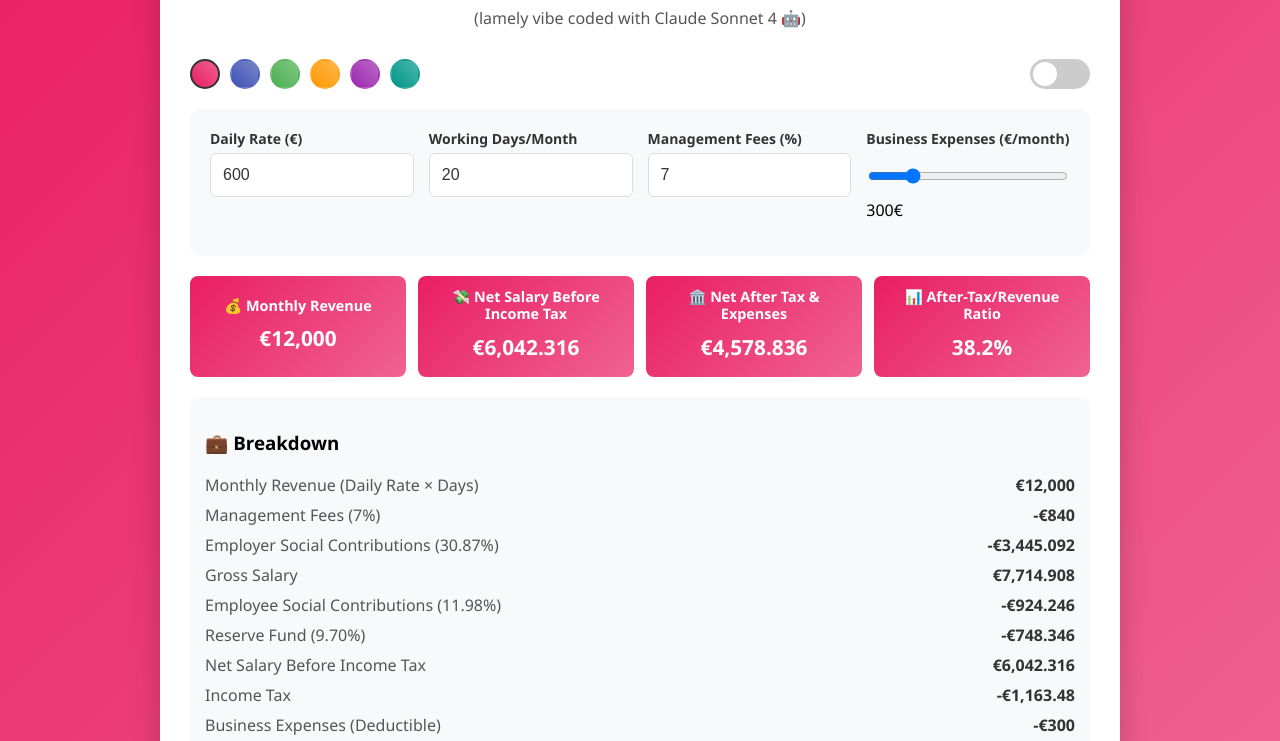
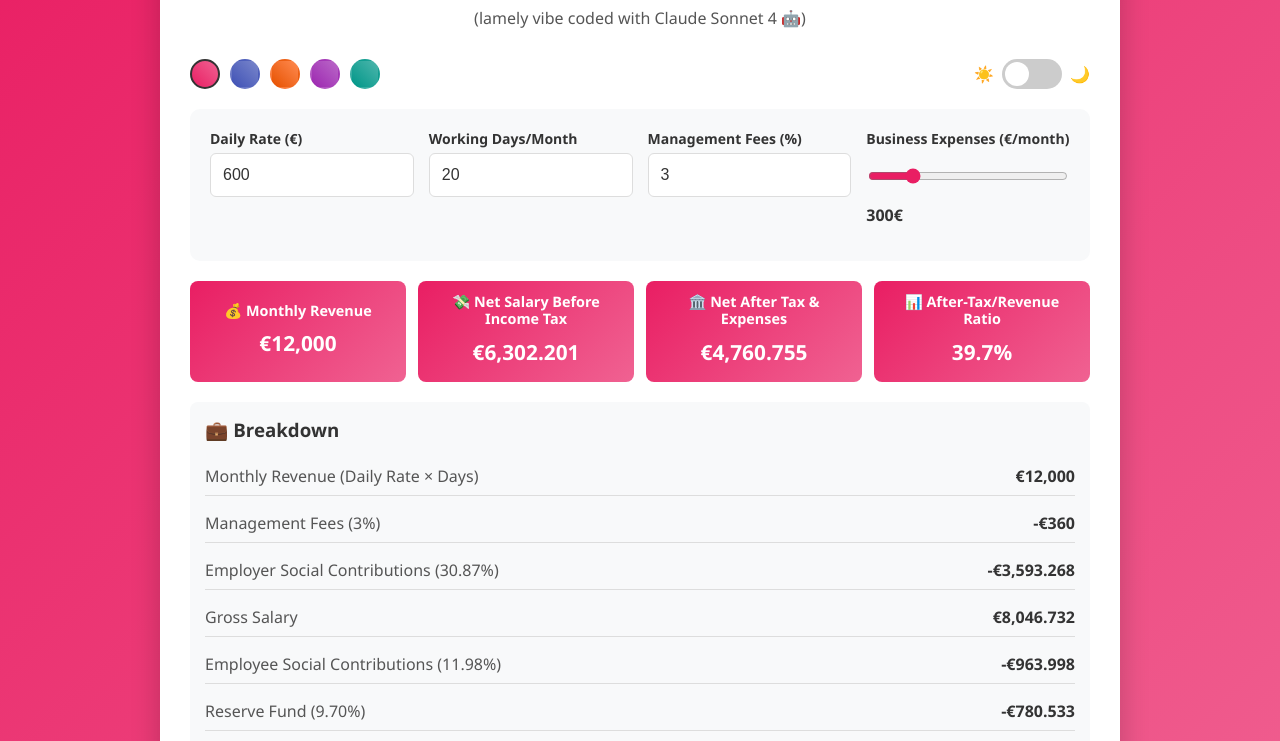
Before and after one commit to natalie-o-perret/umbrella-company-rate-calculator, a plain HTML site: page index.html in a window 1280 px wide. Shown: the part 139-880 px from the top of the page. Drawn offline with Linux system fonts and the light colour scheme.

Commit message:
Modify management fees and improve transitions
Updated management fees from 7% to 3% and adjusted related calculations. Enhanced transition effects for various elements.

```diff
--- a/index.html
+++ b/index.html
@@ -8,15 +8,16 @@
         :root {
             --primary: #e91e63; --secondary: #f06292; --primary-rgb: 233, 30, 99;
             --card-bg: #fff; --input-bg: #f8f9fa; --text: #333; --border: #ddd;
+            transition: --primary 0.5s ease, --secondary 0.5s ease;
         }
         [data-theme="dark"] {
             --card-bg: #2d3748; --input-bg: #4a5568; --text: #e2e8f0; --border: #4a5568;
         }
 
-        * { box-sizing: border-box; }
+        * { box-sizing: border-box; transition: background-color 0.3s ease, color 0.3s ease, border-color 0.3s ease; }
         body { font-family: 'Segoe UI', sans-serif; max-width: 1000px; margin: 0 auto; padding: 20px;
-               background: linear-gradient(135deg, var(--primary), var(--secondary)); min-height: 100vh; }
-        .container { background: var(--card-bg); border-radius: 15px; padding: 30px; box-shadow: 0 10px 30px rgba(0,0,0,0.2); }
+               background: linear-gradient(135deg, var(--primary), var(--secondary)); min-height: 100vh; transition: background 0.5s ease; }
+        .container { background: var(--card-bg); border-radius: 15px; padding: 30px; box-shadow: 0 10px 30px rgba(0,0,0,0.2); transition: all 0.3s ease; }
 
         h1 { color: var(--text); text-align: center; margin: 0 0 10px; font-size: 2.2em; }
         .subtitle { text-align: center; color: #555; margin: 0 0 30px; }
@@ -30,6 +31,8 @@
         label { font-weight: 600; color: var(--text); margin-bottom: 5px; font-size: 14px; }
         input, select { padding: 12px; border: 1px solid var(--border); border-radius: 6px; font-size: 16px;
                        background: var(--card-bg); color: var(--text); }
+        input[type="range"] { accent-color: var(--primary); transition: accent-color 0.3s ease; }
+        #expensesDisplay { color: var(--text); font-weight: 600; margin-top: 5px; display: block; }
 
         .theme-controls { display: flex; justify-content: space-between; align-items: center; margin-bottom: 20px; }
         .color-palette { display: flex; gap: 10px; }
@@ -45,15 +48,18 @@
         .results { display: grid; grid-template-columns: repeat(auto-fit, minmax(180px, 1fr)); gap: 12px; margin: 20px 0; }
         .result-card { background: linear-gradient(135deg, var(--primary), var(--secondary)); color: white;
                       padding: 12px; border-radius: 8px; text-align: center; display: flex; flex-direction: column;
-                      justify-content: center; min-height: 100px; }
+                      justify-content: center; min-height: 100px; transition: background 0.3s ease; }
         .result-card h3 { margin: 0 0 6px; font-size: 0.9em; line-height: 1.2; }
         .result-value { font-size: 1.3em; font-weight: bold; margin: 4px 0; }
 
         .breakdown { background: var(--input-bg); padding: 15px; border-radius: 8px; margin-top: 20px; }
-        .breakdown-item { display: flex; justify-content: space-between; margin: 8px 0; }
+        .breakdown h3 { color: var(--text); margin: 0 0 15px; }
+        .breakdown-item { display: flex; justify-content: space-between; margin: 8px 0; padding: 8px 0; border-bottom: 1px solid var(--border); transition: border-color 0.3s ease; }
+        .breakdown-item:last-child { border-bottom: none; }
         .breakdown-item .label { color: #555; }
         .breakdown-item .value { font-weight: 600; color: var(--text); }
         [data-theme="dark"] .breakdown-item .label { color: #ccc; }
+        [data-theme="dark"] .breakdown-item { border-bottom-color: #666; }
 
         @media (max-width: 768px) {
             .control-group { grid-template-columns: 1fr; }
@@ -73,7 +79,7 @@
 </head>
 <body data-theme="light">
     <div class="container">
-        <h1>💼 Umbrella Company Rate Calculator💸</h1>
+        <h1>💼 Umbrella Company Rate Calculator</h1>
         <p class="subtitle edition">🥖 French Tax Brackets & Contributions Edition 🍷🧀</p>
         <p class="subtitle">(lamely vibe coded with Claude Sonnet 4 🤖)</p>
 
@@ -81,12 +87,15 @@
             <div class="color-palette">
                 <div class="color-option active" style="background: linear-gradient(45deg, #e91e63, #f06292)" data-theme="red-pink"></div>
                 <div class="color-option" style="background: linear-gradient(45deg, #3f51b5, #7986cb)" data-theme="blue"></div>
-                <div class="color-option" style="background: linear-gradient(45deg, #4caf50, #81c784)" data-theme="green"></div>
-                <div class="color-option" style="background: linear-gradient(45deg, #ff9800, #ffb74d)" data-theme="orange"></div>
+                <div class="color-option" style="background: linear-gradient(45deg, #e65100, #ff8a50)" data-theme="orange"></div>
                 <div class="color-option" style="background: linear-gradient(45deg, #9c27b0, #ba68c8)" data-theme="purple"></div>
                 <div class="color-option" style="background: linear-gradient(45deg, #009688, #4db6ac)" data-theme="teal"></div>
             </div>
-            <div class="toggle" onclick="toggleDarkMode()"></div>
+            <div style="display: flex; align-items: center; gap: 8px;">
+                <span>☀️</span>
+                <div class="toggle" onclick="toggleDarkMode()"></div>
+                <span>🌙</span>
+            </div>
         </div>
 
         <div class="input-section">
@@ -101,7 +110,7 @@
                 </div>
                 <div class="control">
                     <label for="managementFees">Management Fees (%)</label>
-                    <input type="number" id="managementFees" value="7" step="0.1" oninput="calculate()">
+                    <input type="number" id="managementFees" value="3" step="0.1" oninput="calculate()">
                 </div>
                 <div class="control">
                     <label for="businessExpenses">Business Expenses (€/month)</label>
@@ -133,7 +142,7 @@
         <div class="breakdown">
             <h3>💼 Breakdown</h3>
             <div class="breakdown-item"><span class="label">Monthly Revenue (Daily Rate × Days)</span><span class="value" id="breakdown-revenue">€12,000</span></div>
-            <div class="breakdown-item"><span class="label">Management Fees (7%)</span><span class="value" id="breakdown-mgmt">-€840</span></div>
+            <div class="breakdown-item"><span class="label">Management Fees (3%)</span><span class="value" id="breakdown-mgmt">-€840</span></div>
             <div class="breakdown-item"><span class="label">Employer Social Contributions (30.87%)</span><span class="value" id="breakdown-employer">-€3,444</span></div>
             <div class="breakdown-item"><span class="label">Gross Salary</span><span class="value" id="breakdown-gross">€7,716</span></div>
             <div class="breakdown-item"><span class="label">Employee Social Contributions (11.98%)</span><span class="value" id="breakdown-employee">-€924</span></div>
@@ -149,8 +158,7 @@
         const themes = {
             'red-pink': { primary: '#e91e63', secondary: '#f06292', rgb: '233, 30, 99' },
             'blue': { primary: '#3f51b5', secondary: '#7986cb', rgb: '63, 81, 181' },
-            'green': { primary: '#4caf50', secondary: '#81c784', rgb: '76, 175, 80' },
-            'orange': { primary: '#ff9800', secondary: '#ffb74d', rgb: '255, 152, 0' },
+            'orange': { primary: '#e65100', secondary: '#ff8a50', rgb: '230, 81, 0' },
             'purple': { primary: '#9c27b0', secondary: '#ba68c8', rgb: '156, 39, 176' },
             'teal': { primary: '#009688', secondary: '#4db6ac', rgb: '0, 150, 136' }
         };
```
